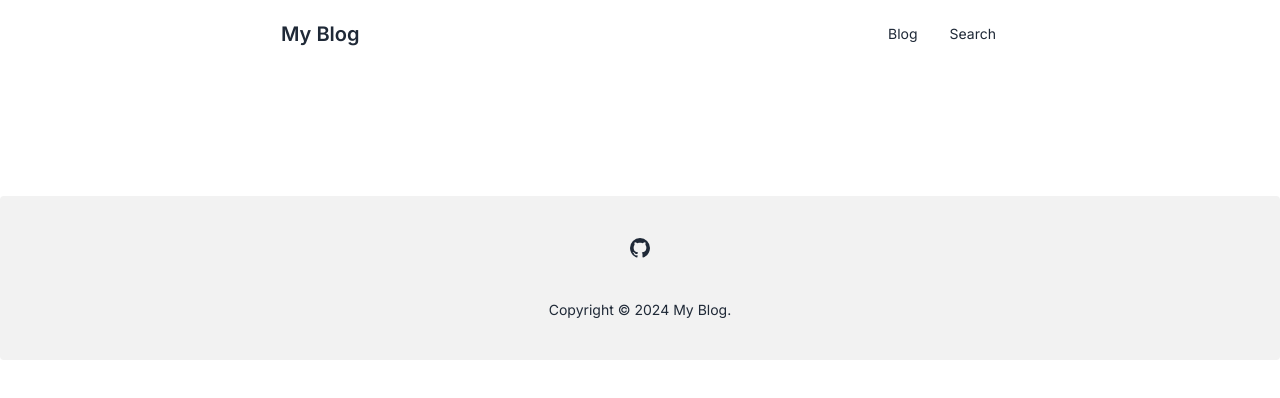
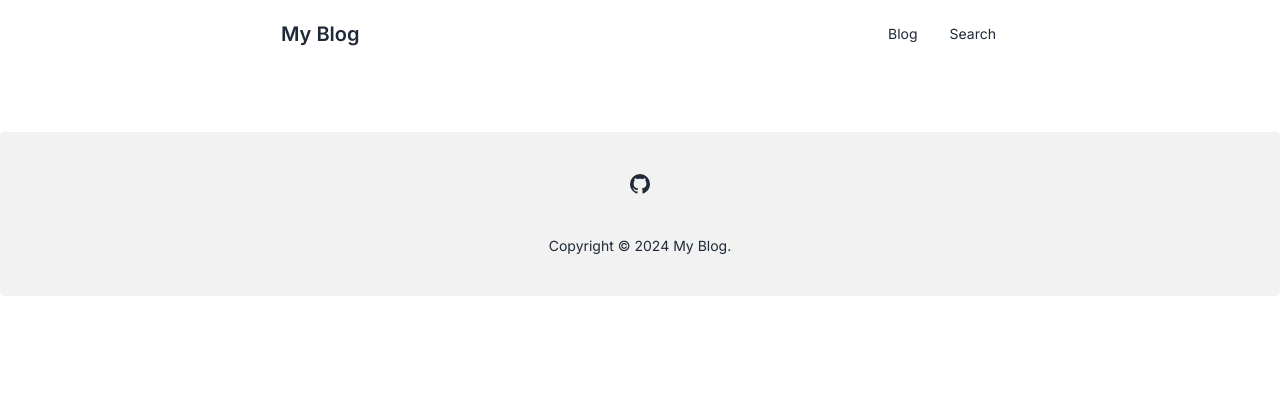
Before and after one commit to hypulse/blog, a Next.js app in the folder app/: page / in a window 1280 px wide. Shown: the top 398 px of the page. Built offline with nearby package versions, Linux system fonts and the light colour scheme.

Commit message:
Update main container padding

```diff
--- a/app/components/Layout/index.tsx
+++ b/app/components/Layout/index.tsx
@@ -5,7 +5,7 @@
   return (
     <>
       <Navbar />
-      <main className="max-w-screen-sm mx-auto px-4 py-8">{children}</main>
+      <main className="max-w-screen-sm mx-auto px-4">{children}</main>
       <Footer />
     </>
   );
```
